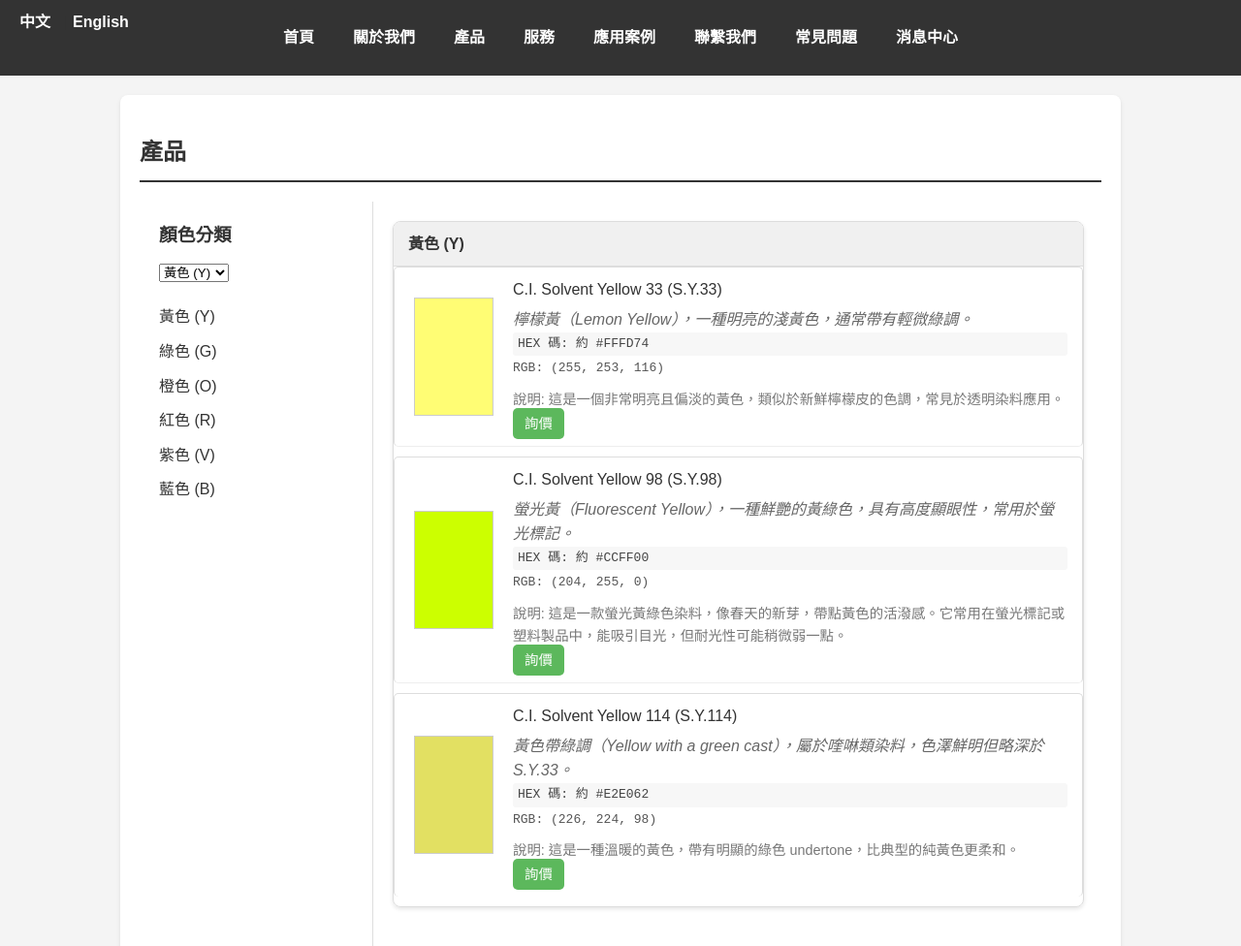
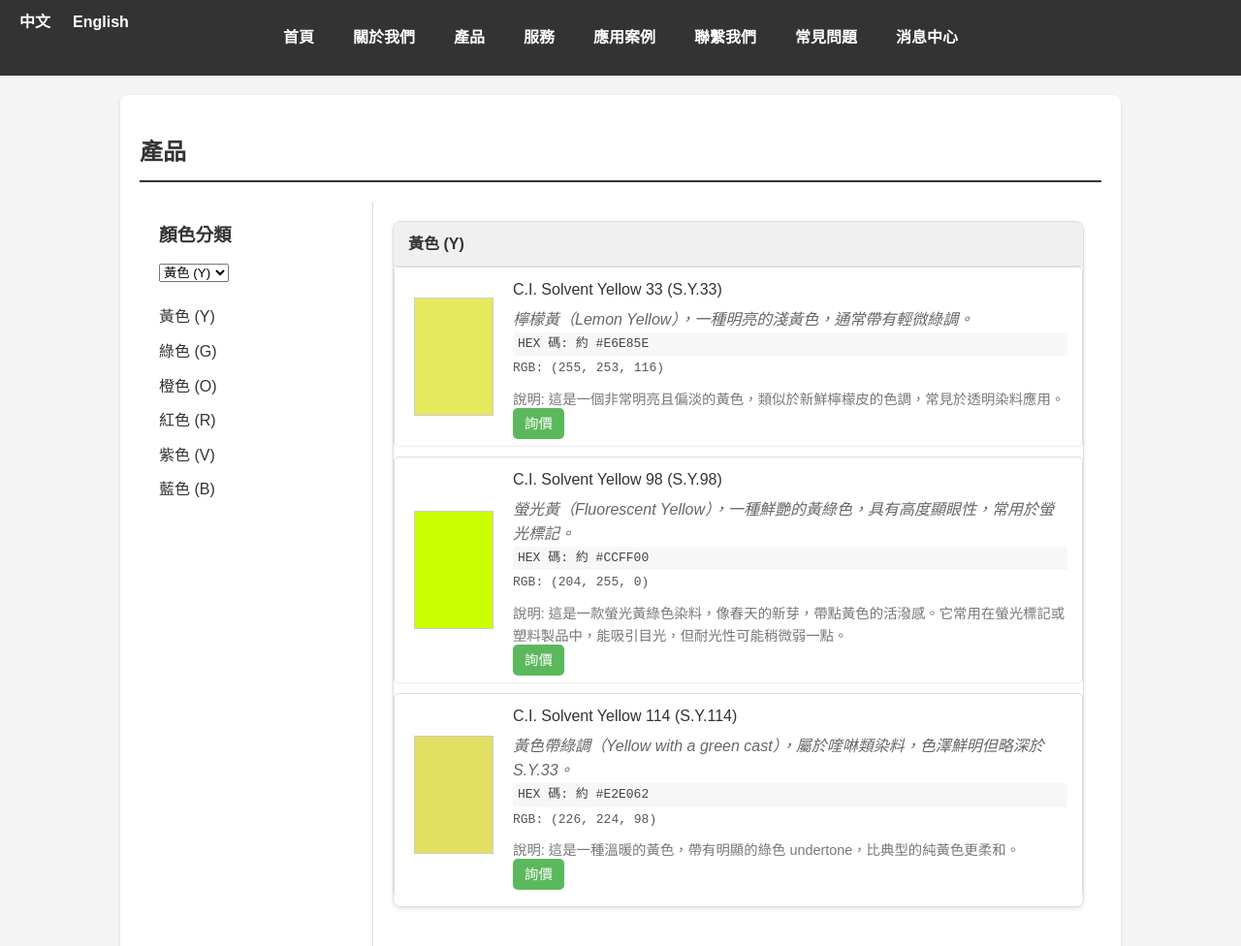
Before and after one commit to sam880606/solventdye, a plain HTML site: page products.html in a window 1280 px wide. Shown: the top 976 px of the page at 97% size. Drawn offline with Linux system fonts and the light colour scheme.

Commit message:
Update products.html

```diff
--- a/products.html
+++ b/products.html
@@ -246,11 +246,11 @@
             <div class="category-title">黃色 (Y)</div>
             <div class="product-list">
               <div class="product-item">
-                <span class="color-box" style="background-color: #FFFD74;"></span>
+                <span class="color-box" style="background-color: #E6E85E;"></span>
                 <div class="product-info">
                   <div class="product-name">C.I. Solvent Yellow 33 (S.Y.33)</div>
                   <div class="color-description">檸檬黃（Lemon Yellow），一種明亮的淺黃色，通常帶有輕微綠調。</div>
-                  <div class="hex-code">HEX 碼: 約 #FFFD74</div>
+                  <div class="hex-code">HEX 碼: 約 #E6E85E</div>
                   <div class="rgb-value">RGB: (255, 253, 116)</div>
                   <div class="additional-notes">說明: 這是一個非常明亮且偏淡的黃色，類似於新鮮檸檬皮的色調，常見於透明染料應用。</div>
                   <a href="contact.html" class="inquiry-button">詢價</a>
```
